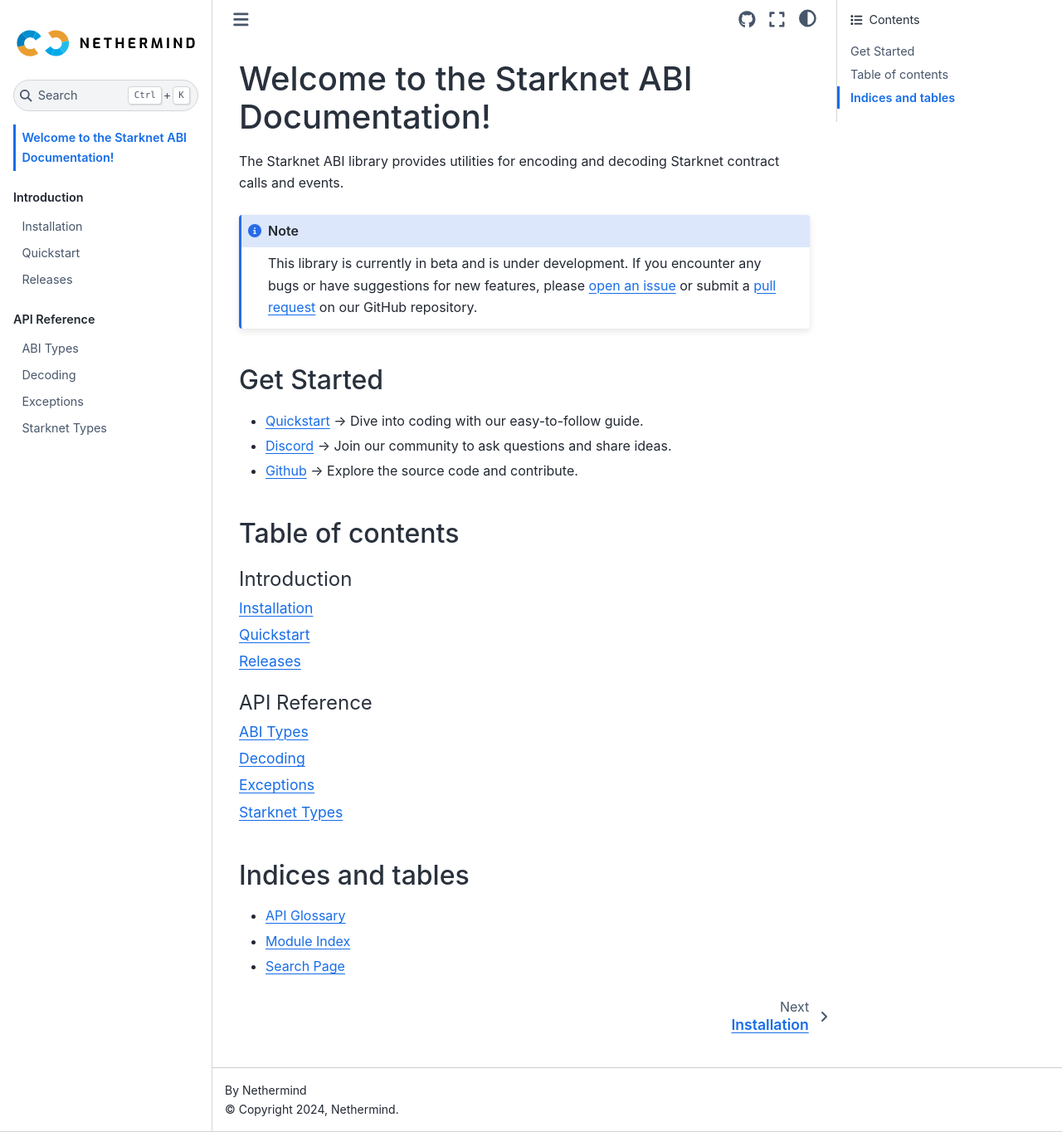
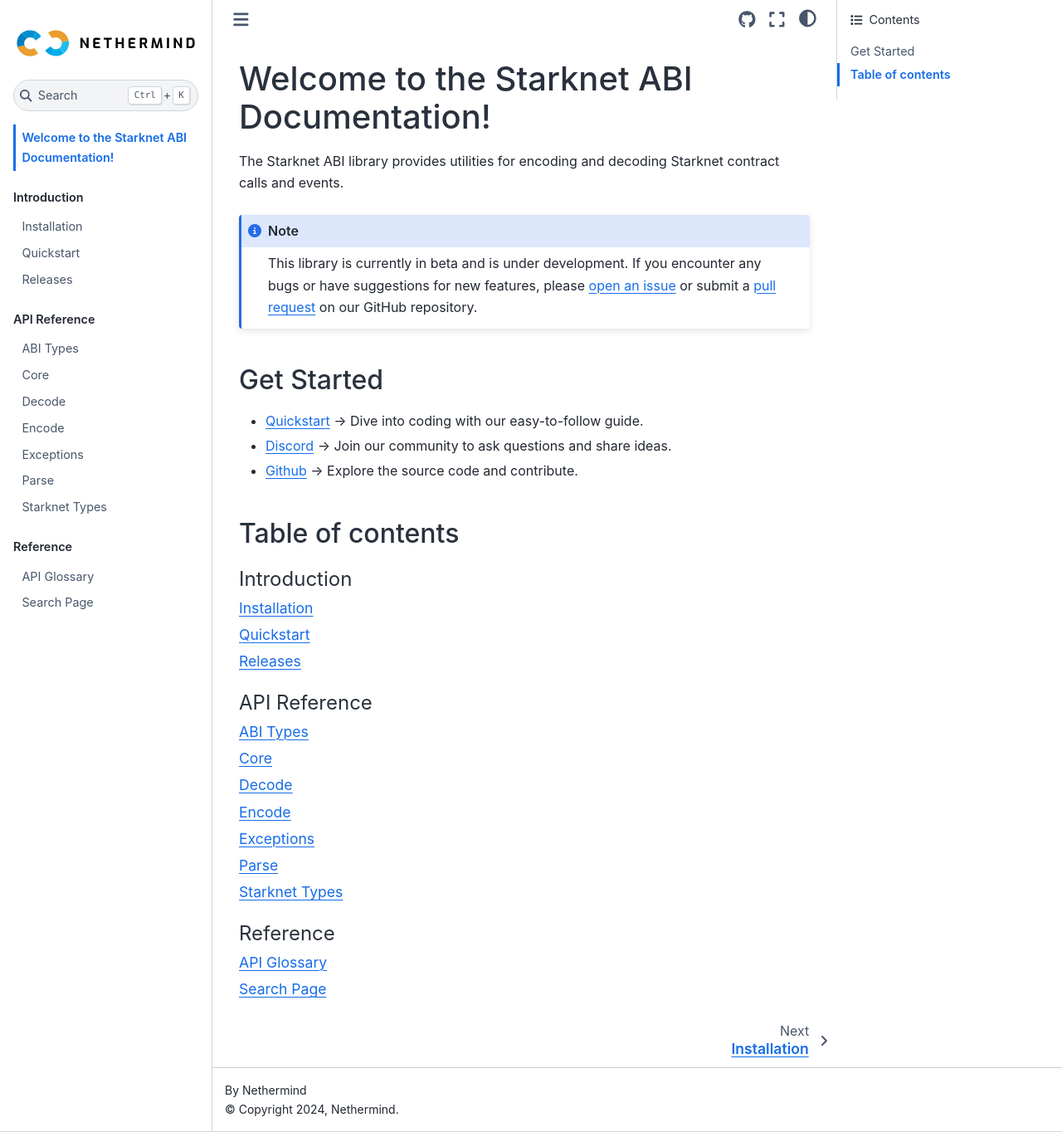
Before and after one commit to NethermindEth/starknet-abi, a Sphinx documentation site: the page built from docs/source/index.rst, in a window 1280 px wide and 1364 px high. Shown: the whole window at 83% size. Built offline with Sphinx 7.4.7 and the Sphinx Book theme 1.1.4, drawn with Linux system fonts in a browser that asks for light colours.

Commit message:
added autogenerated indexes

```diff
--- /dev/null
+++ b/docs/source/api/Core.rst
@@ -0,0 +1,6 @@
+Core
+====
+
+.. automodule:: starknet_abi.core
+    :members:
+    :exclude-members: __init__
--- /dev/null
+++ b/docs/source/api/Decode.rst
@@ -0,0 +1,6 @@
+Decode
+======
+
+.. automodule:: starknet_abi.decode
+    :members:
+    :exclude-members: __init__
--- a/docs/source/api/Decoding.rst
+++ /dev/null
@@ -1,2 +0,0 @@
-Decoding
-========
--- /dev/null
+++ b/docs/source/api/Encode.rst
@@ -0,0 +1,6 @@
+Encode
+======
+
+.. automodule:: starknet_abi.encode
+    :members:
+    :exclude-members: __init__
--- a/docs/source/api/Exceptions.rst
+++ b/docs/source/api/Exceptions.rst
@@ -3,3 +3,4 @@
 
 .. automodule:: starknet_abi.exceptions
     :members:
+    :exclude-members: __init__
--- /dev/null
+++ b/docs/source/api/Parse.rst
@@ -0,0 +1,6 @@
+Parse
+=====
+
+.. automodule:: starknet_abi.parse
+    :members:
+    :exclude-members: __init__
--- a/docs/source/api/Starknet Types.rst
+++ b/docs/source/api/Starknet Types.rst
@@ -1,11 +1,7 @@
 Starknet Types
 ==============
 
-Python Representations of Starknet Types that are present in ABIs.  Parsing Functions
-convert ABI Json into these Python Types.  Multiple versions of Cairo ABIs are parsed into
-the same format to make decoding and encoding seamless across versions, requiring only the
-ABI Parsing logic to change across versions
-
+Python representations of Starknet Types used in ABIs. Parsing functions convert ABI JSON into these Python types. Multiple versions of Cairo ABIs are parsed into the same format, ensuring seamless decoding and encoding across different versions, requiring only the ABI parsing logic to be updated for each new version.
 
 .. autoclass:: starknet_abi.abi_types.StarknetCoreType
     :members:
--- a/docs/source/index.rst
+++ b/docs/source/index.rst
@@ -31,12 +31,12 @@
 
     api/*
 
-Indices and tables
-------------------
+.. toctree::
+    :maxdepth: 1
+    :caption: Reference
 
-- :ref:`API Glossary <genindex>`
-- :ref:`modindex`
-- :ref:`search`
+    API Glossary <genindex>
+    search
 
 .. _Discord: https://discord.com/invite/ENPVVmkwKG
 .. _Github: https://github.com/nethermindEth/starknet-abi
--- a/docs/source/installation.rst
+++ b/docs/source/installation.rst
@@ -30,7 +30,7 @@
 
     poetry run pytest tests/
 
-    # Run only ABI Versioning Tests
+    # Run only ABI versioning tests
     poetry run pytest tests/test_abi_versions/
 
 **Running doctests**
```
Also changed, not shown: docs/source/api/ABI Types.rst (+20 -0 lines), 7 other files.
